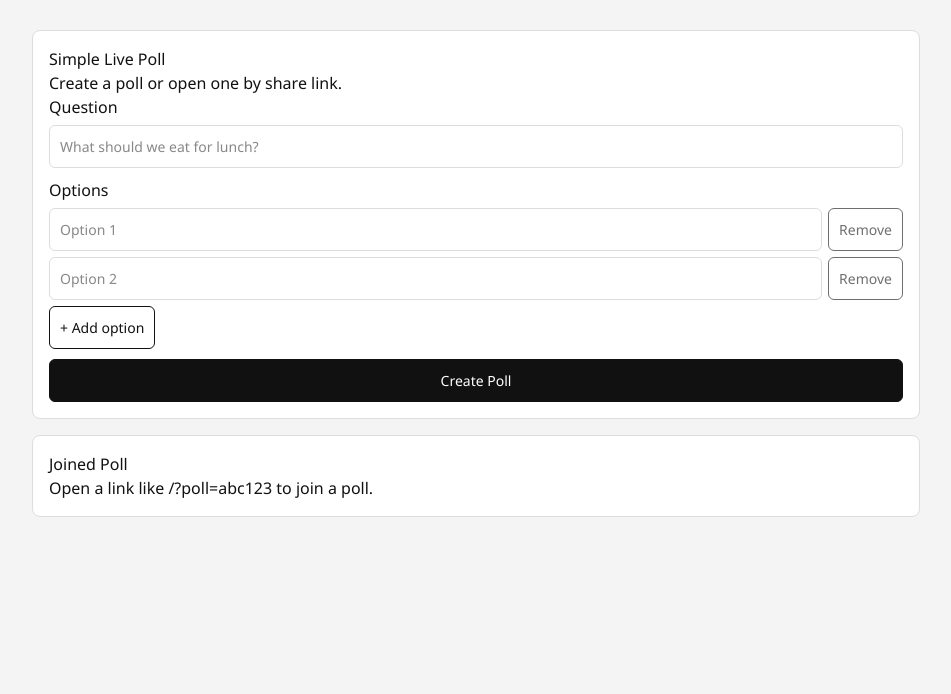
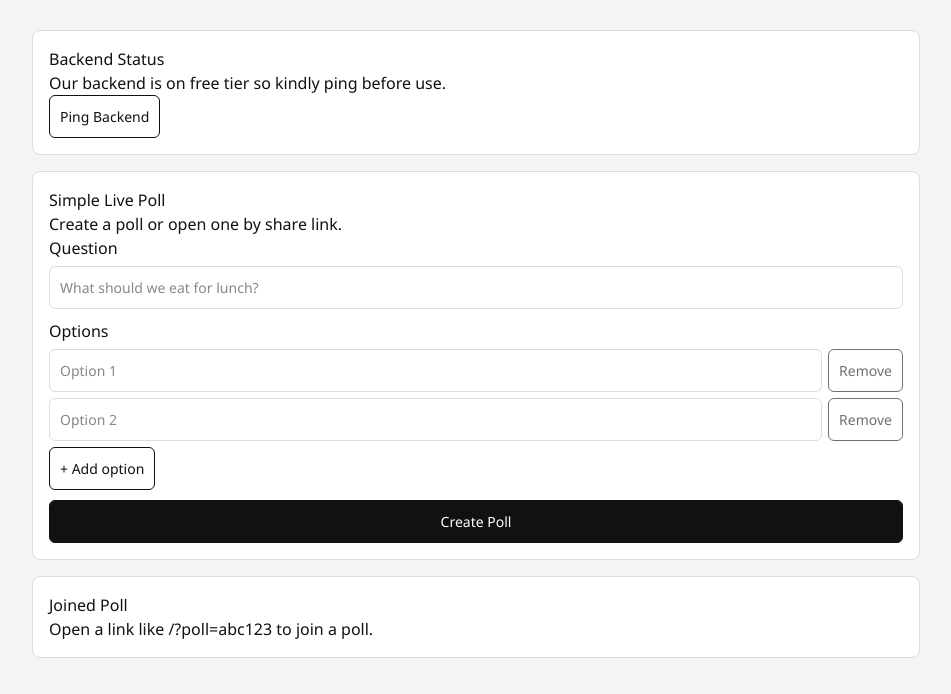
Before and after one commit to Akshay-cybersec/applyo_skite_internship_task, a Next.js app in the folder frontend/: page / in a window 1280 px wide. Shown: the top 694 px of the page, without its empty margins (164-1115 px from the left). Built offline with nearby package versions, Linux system fonts and the light colour scheme.

Commit message:
added backend ping button

```diff
--- a/frontend/app/page.tsx
+++ b/frontend/app/page.tsx
@@ -45,6 +45,7 @@ function PollPage() {
   const [hasVoted, setHasVoted] = useState(false);
   const [isCreating, setIsCreating] = useState(false);
   const [votingOptionId, setVotingOptionId] = useState<string | null>(null);
+  const [pingStatus, setPingStatus] = useState<"idle" | "loading" | "ok" | "error">("idle");
 
   useEffect(() => {
     setPollId(pollIdFromUrl);
@@ -171,8 +172,34 @@ function PollPage() {
     }
   };
 
+  const pingBackend = async () => {
+    setPingStatus("loading");
+    try {
+      const response = await fetch(`${API_BASE}/`, {
+        cache: "no-store",
+      });
+      if (!response.ok) {
+        setPingStatus("error");
+        return;
+      }
+      setPingStatus("ok");
+    } catch {
+      setPingStatus("error");
+    }
+  };
+
   return (
     <main className="page">
+      <section className="card">
+        <h2>Backend Status</h2>
+        <p>Our backend is on free tier so kindly ping before use.</p>
+        <button type="button" className="secondary" onClick={() => void pingBackend()} disabled={pingStatus === "loading"}>
+          {pingStatus === "loading" ? "Pinging..." : "Ping Backend"}
+        </button>
+        {pingStatus === "ok" && <p className="message">Backend is awake and reachable.</p>}
+        {pingStatus === "error" && <p className="message">Backend not reachable right now. Try ping again.</p>}
+      </section>
+
       <section className="card">
         <h1>Simple Live Poll</h1>
         <p>Create a poll or open one by share link.</p>
```
